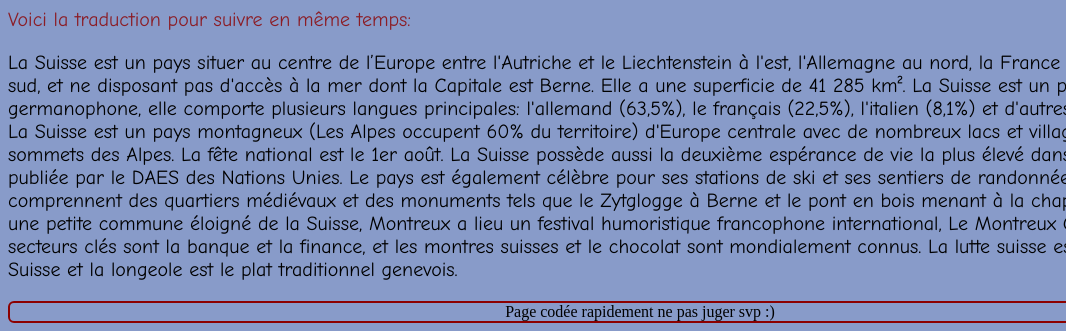
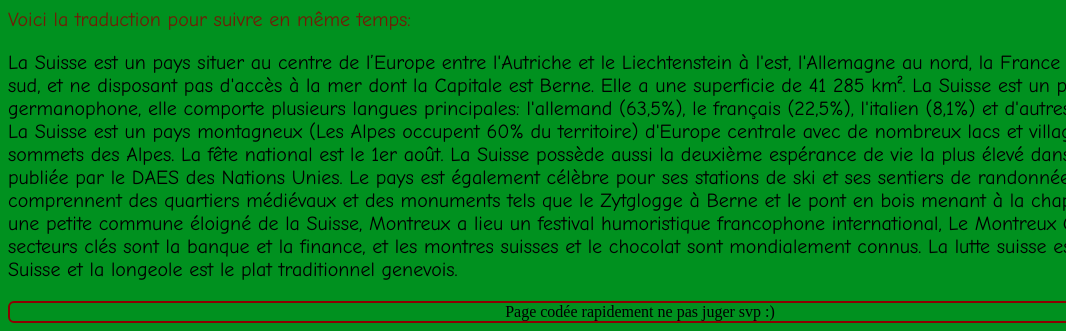
Before and after one commit to BaekaTM/Suisse, a plain HTML site: page index.html in a window 1280 px wide. Shown: the part 803-1134 px from the top of the page, without its empty margins (0-1066 px from the left). Drawn offline with Linux system fonts and the light colour scheme.

Commit message:
Update index.html

```diff
--- a/index.html
+++ b/index.html
@@ -27,7 +27,7 @@
 
 			body
 			{
-				background-color:#516cb0ad;
+				background-color:#00911f;
 			}
 
 			#bru
```
